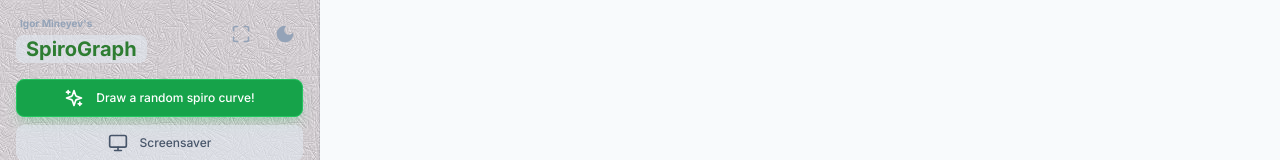
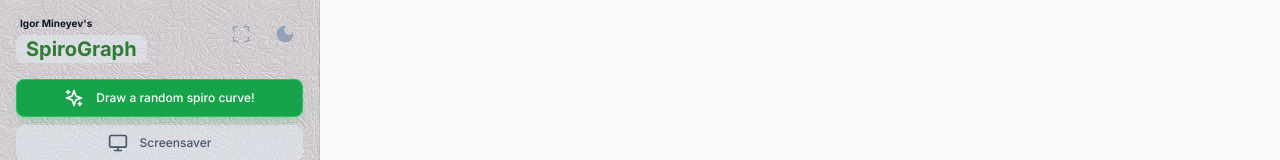
Before and after one commit to IgorMineyev/SpiroGraph, a React (Vite) app: page / in a window 1280 px wide. Shown: the top 160 px of the page. Built offline with nearby package versions, Linux system fonts and the light colour scheme.

Commit message:
Add files via upload

```diff
--- a/components/Controls.tsx
+++ b/components/Controls.tsx
@@ -288,8 +288,8 @@ export const Controls: React.FC<ControlsProps> = ({
 
   const logoNameTextClass =
     theme === 'dark'
-      ? 'text-slate-400 group-hover:text-slate-200'
-      : 'text-slate-400 group-hover:text-slate-500';
+      ? 'text-slate-50 group-hover:text-slate-400'
+      : 'text-slate-350 group-hover:text-slate-500';
 
   // Tiled background for the settings sidebar:
   // - light mode: bg.jpg
```
